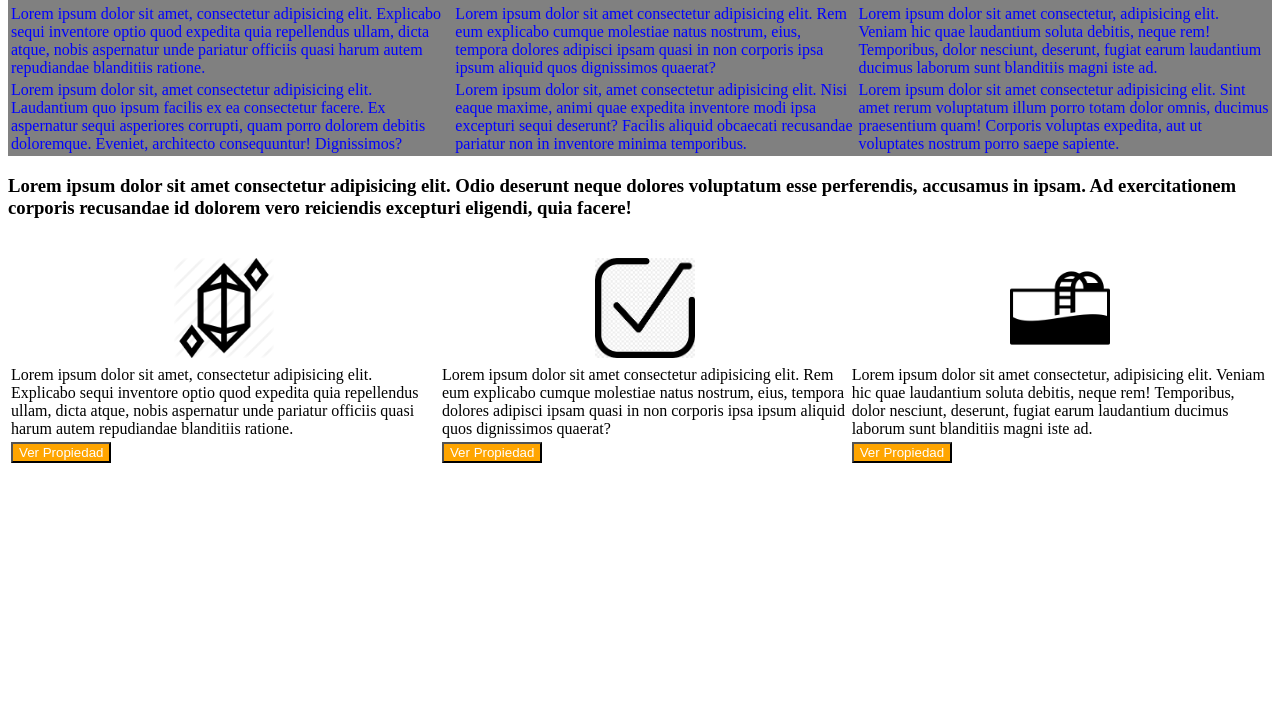
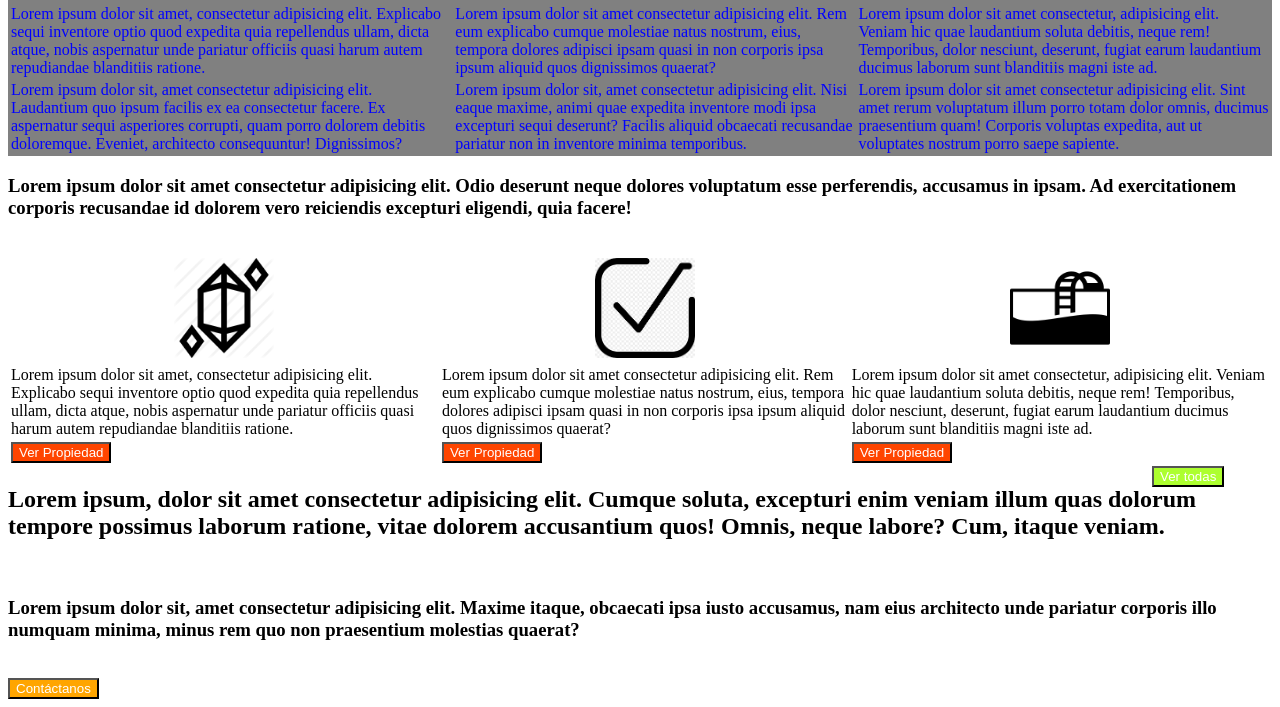
Before and after one commit to String03/tp_integrador_codo_a_codo, a plain HTML site: page index.html in a window 1280 px wide. Shown: the part 573-1280 px from the top of the page. Before the commit the page ends 1047 px from the top, so only its background shows below. Drawn offline with Linux system fonts and the light colour scheme.

Commit message:
botón contacto

```diff
--- a/index.html
+++ b/index.html
@@ -69,5 +69,19 @@
             </tr>
         </table>
     </div>
+    <button class="todas" type="button">Ver todas</button>
+    <div class="box4">
+        <div>
+            <h2>Lorem ipsum, dolor sit amet consectetur adipisicing elit. Cumque soluta, excepturi enim veniam illum quas
+                dolorum tempore possimus laborum ratione, vitae dolorem accusantium quos! Omnis, neque labore? Cum, itaque
+                veniam.</h2>
+            <br>
+            <h3>Lorem ipsum dolor sit, amet consectetur adipisicing elit. Maxime itaque, obcaecati ipsa iusto accusamus, nam
+                eius architecto unde pariatur corporis illo numquam minima, minus rem quo non praesentium molestias quaerat?
+            </h3>
+            <br>
+            <button class="contacto" type="button">Contáctanos</button>
+        </div>
+    </div>
 </body>
 </html>
--- a/styles.css
+++ b/styles.css
@@ -51,19 +51,32 @@
 
   .boton1{
     align-content: center;
-    background-color: orange;
+    background-color: orangered;
     color: white;
     float: none;
   }
 
   .boton2 {
     align-content: center;
-    background-color: orange;
+    background-color: orangered;
     color: white;
   }
 
   .boton3 {
     align-content: center;
+    background-color: orangered;
+    color: white;
+
+  }
+
+  .todas{
+    position: absolute;
+    left: 90%;
+    color: white;
+    background-color: greenyellow;
+  }
+
+  .contacto{
     background-color: orange;
     color: white;
   }
```
